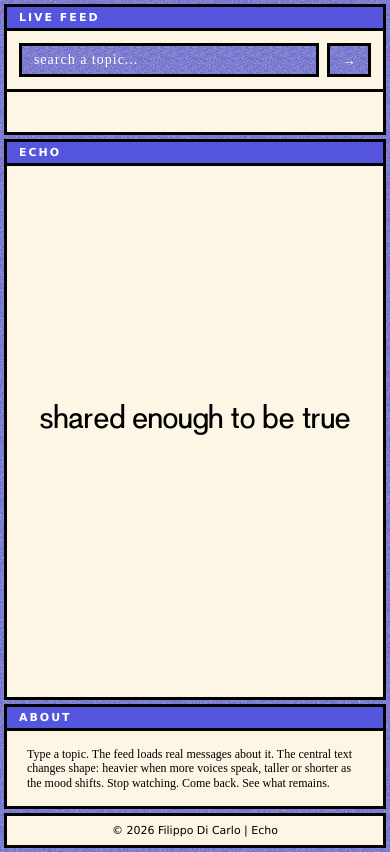
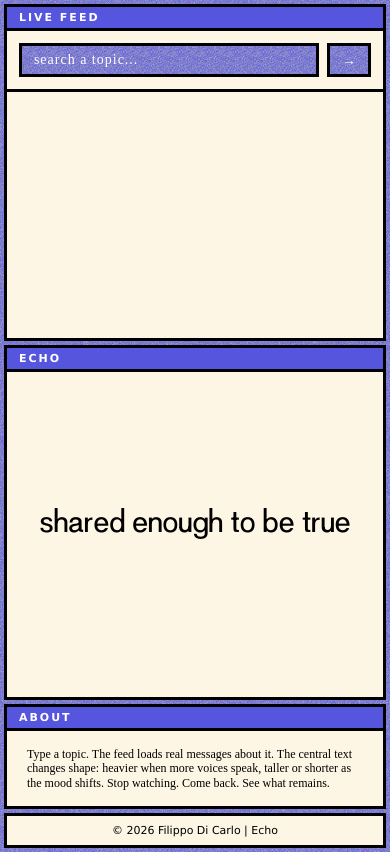
Before and after one commit to filippodicarlo/Echo, a plain HTML site: page index.html in a window 390 px wide. Drawn offline with Linux system fonts and the light colour scheme; no server answers.

Commit message:
Lettera A, V

```diff
--- a/style.css
+++ b/style.css
@@ -206,7 +206,8 @@ body {
 
   .right-panel {
     order: 0;
-    flex: 0 0 auto;
+    flex: 0 0 40vh;
+    overflow: hidden;
   }
 
   .main {
```
Also changed, not shown: SignalGroteskVF.ttf, SignalGroteskVF.woff2.
